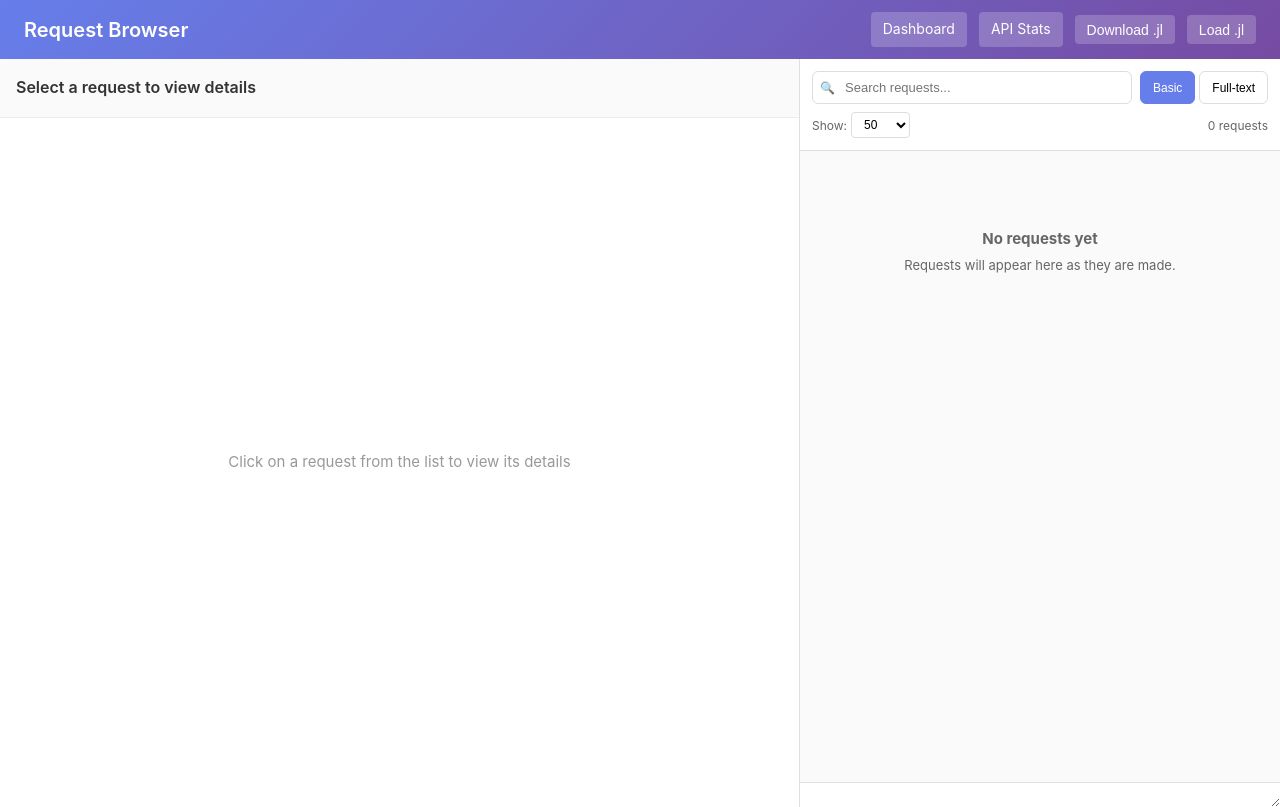
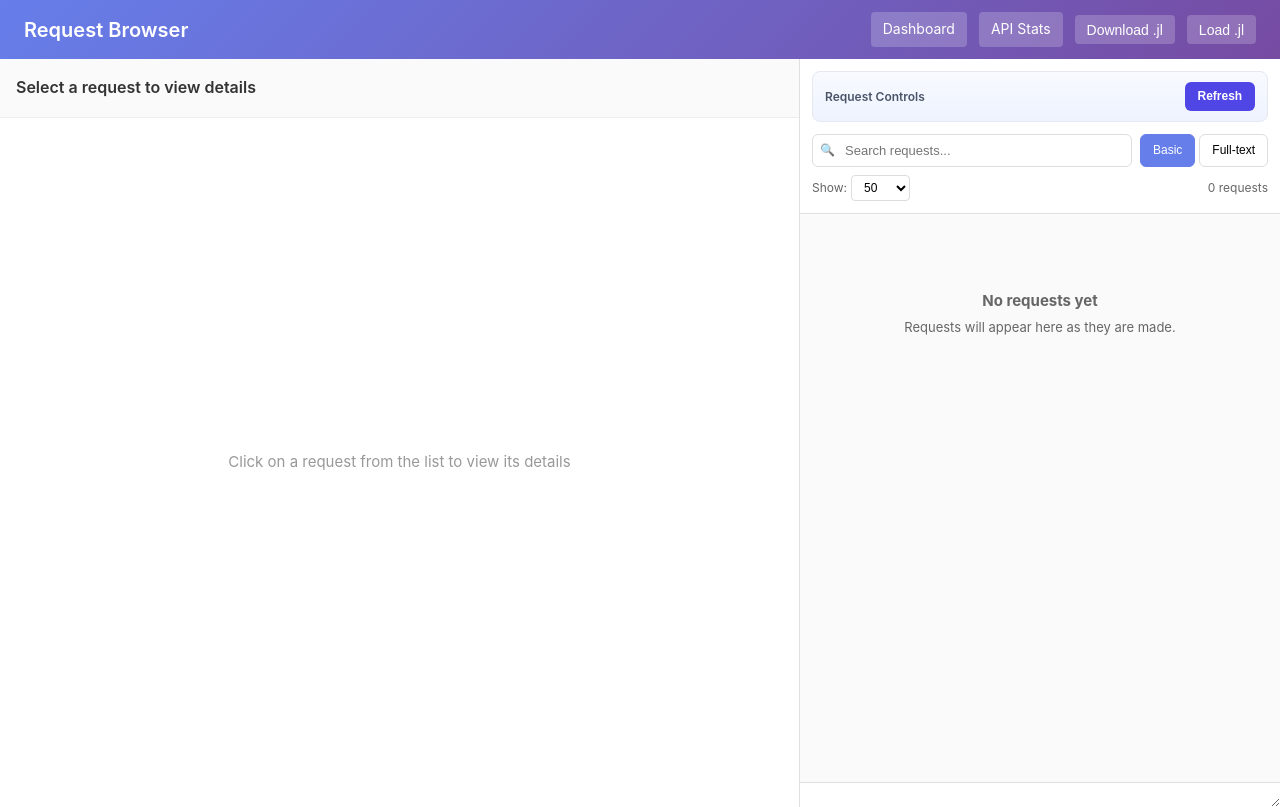
Before and after one commit to sxwxs/ghc-api, a Flask app: page /requests in a window 1280 px wide. Run offline with Flask 2, Linux system fonts and the light colour scheme; data that the repository does not hold is empty; parts of the project's set-up code (start-up, migrations or seed data) failed here and were passed over.

Commit message:
add refresh button to request view

```diff
--- a/ghc_api/templates/requests.html
+++ b/ghc_api/templates/requests.html
@@ -430,6 +430,45 @@
             padding: 0.75rem;
             border-bottom: 1px solid #e0e0e0;
             background: white;
+        }
+
+        .list-actions {
+            display: flex;
+            justify-content: space-between;
+            align-items: center;
+            gap: 0.75rem;
+            margin-bottom: 0.75rem;
+            padding: 0.625rem 0.75rem;
+            border: 1px solid #e6e8f2;
+            border-radius: 8px;
+            background: linear-gradient(180deg, #f8faff 0%, #eef3ff 100%);
+        }
+
+        .list-actions-label {
+            font-size: 0.75rem;
+            font-weight: 600;
+            color: #4a5568;
+        }
+
+        .list-actions button {
+            border: none;
+            border-radius: 6px;
+            background: #4f46e5;
+            color: white;
+            padding: 0.45rem 0.8rem;
+            font-size: 0.75rem;
+            font-weight: 600;
+            cursor: pointer;
+            transition: background 0.2s, opacity 0.2s;
+        }
+
+        .list-actions button:hover {
+            background: #4338ca;
+        }
+
+        .list-actions button.is-refreshing {
+            opacity: 0.75;
+            cursor: wait;
         }
 
         .search-row {
@@ -841,6 +880,10 @@
         <!-- Right: Request list -->
         <div class="list-panel">
             <div class="list-controls">
+                <div class="list-actions">
+                    <div class="list-actions-label">Request Controls</div>
+                    <button id="refresh-requests-btn" onclick="refreshRequests()" title="Reload the request list and current selection">Refresh</button>
+                </div>
                 <div class="search-row">
                     <div class="search-box">
                         <input type="text" id="search-input" placeholder="Search requests...">
@@ -883,6 +926,7 @@
         let searchTimeout = null;
         let selectedRequestId = null;
         let currentRequestData = null;
+        let refreshInProgress = false;
 
         function formatBytes(bytes) {
             if (bytes === 0) return '0 B';
@@ -1469,6 +1513,34 @@
             }
         }
 
+        async function refreshRequests() {
+            if (refreshInProgress) {
+                return;
+            }
+
+            refreshInProgress = true;
+            const refreshButton = document.getElementById('refresh-requests-btn');
+            if (refreshButton) {
+                refreshButton.disabled = true;
+                refreshButton.classList.add('is-refreshing');
+                refreshButton.textContent = 'Refreshing...';
+            }
+
+            try {
+                await loadRequests();
+                if (selectedRequestId) {
+                    await selectRequest(selectedRequestId);
+                }
+            } finally {
+                refreshInProgress = false;
+                if (refreshButton) {
+                    refreshButton.disabled = false;
+                    refreshButton.classList.remove('is-refreshing');
+                    refreshButton.textContent = 'Refresh';
+                }
+            }
+        }
+
         function renderPagination(total) {
             const pagination = document.getElementById('pagination');
             pagination.innerHTML = '';
```
